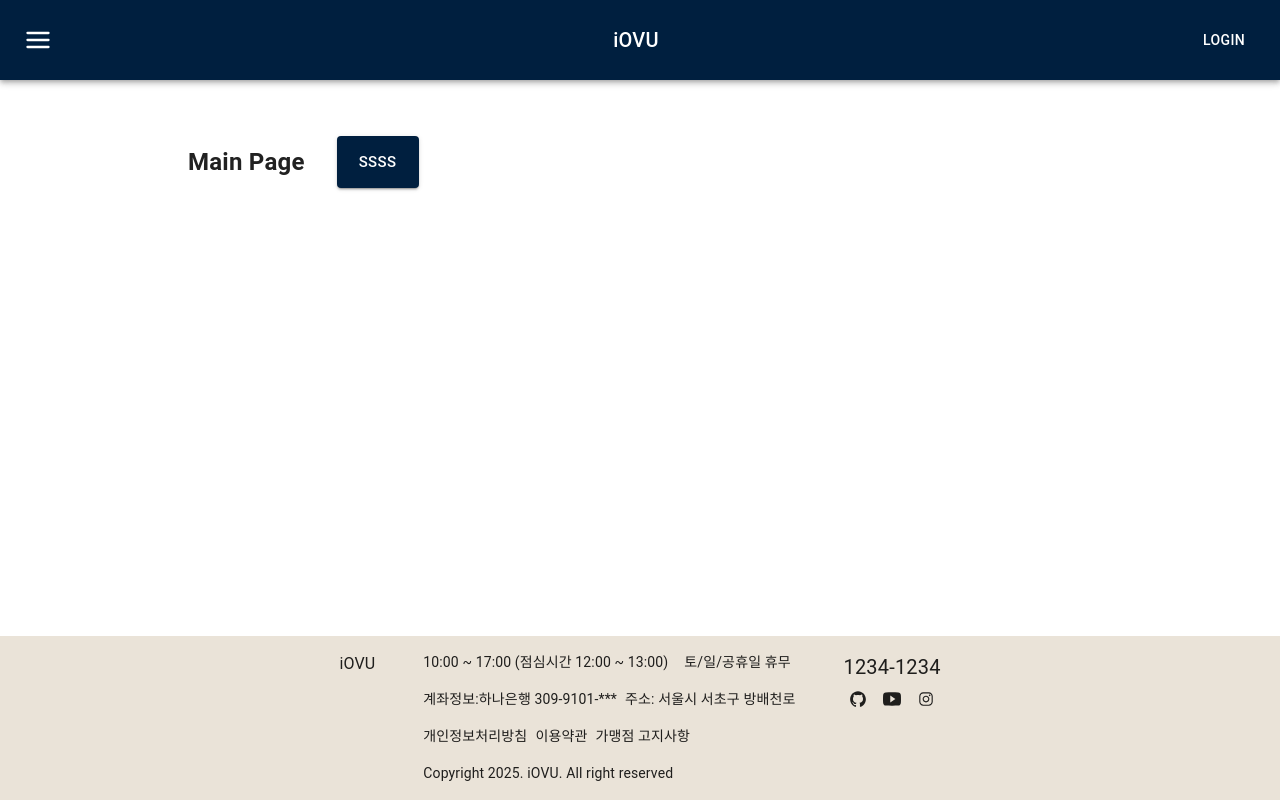
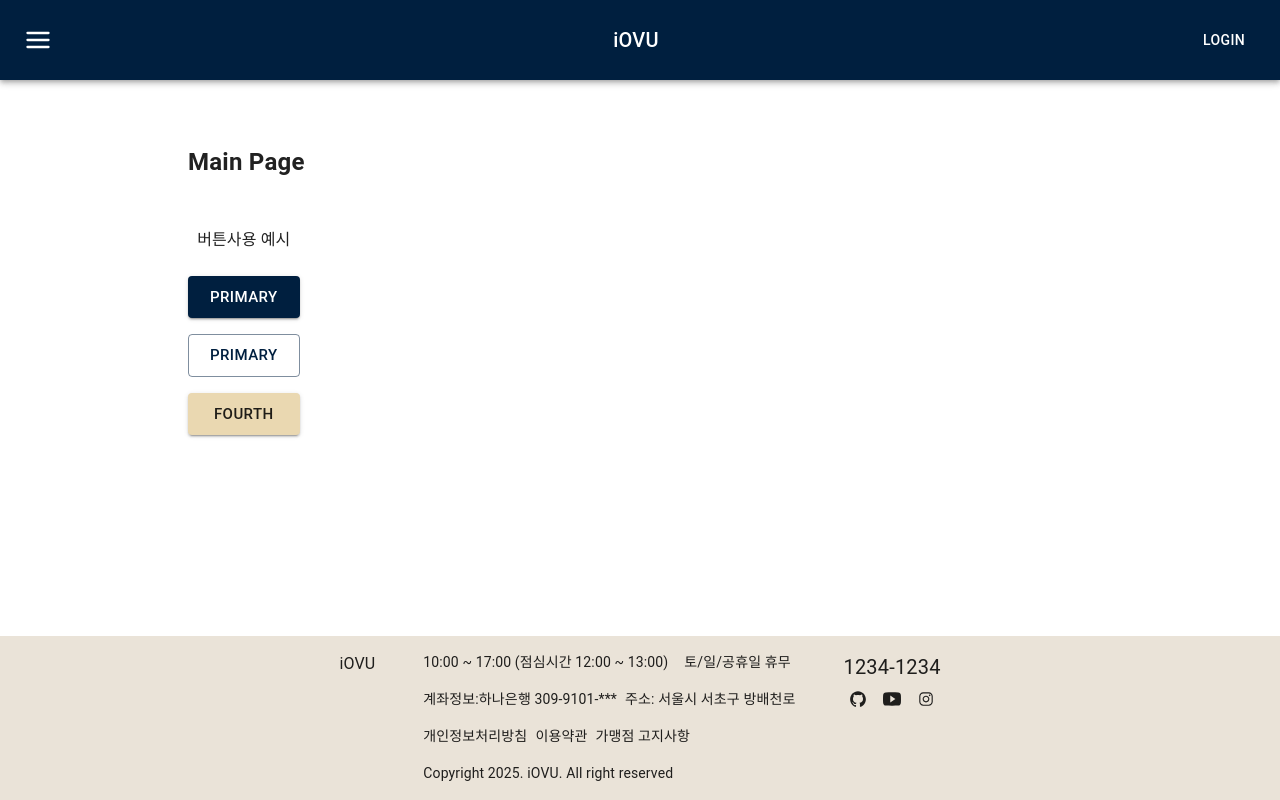
Before and after one commit to sunwook-dev/iOVU, a React (Create React App) app: page / in a window 1280 px wide. Built offline with nearby package versions, Linux system fonts and the light colour scheme.

Commit message:
주석 삭제

```diff
--- a/src/pages/Main.jsx
+++ b/src/pages/Main.jsx
@@ -1,6 +1,6 @@
 import React from "react";
 import CommonTitle from "../component/common/CommonTitle";
-import { Container } from "@mui/material";
+import { Box, Container } from "@mui/material";
 import CommonButton from "../component/common/CommonButton";
 import { useNavigate } from "react-router-dom";
 
@@ -11,9 +11,23 @@ const Main = () => {
   };
   return (
     <>
-      <Container sx={{ width: "1000px", display: "flex" }}>
+      <Container
+        sx={{
+          width: "1000px",
+          display: "flex",
+          flexDirection: "column",
+          alignItems: "flex-start",
+        }}
+      >
         <CommonTitle>Main Page</CommonTitle>
-        <CommonButton onClick={clickBtn}> ssss</CommonButton>
+        <Box sx={{ display: "flex", flexDirection: "column", p: 2 }}>
+          <p>버튼사용 예시</p>
+          <CommonButton onClick={clickBtn}> primary</CommonButton>
+          <CommonButton onClick={clickBtn} variant="outlined">
+            primary
+          </CommonButton>
+          <CommonButton color="fourth">fourth</CommonButton>
+        </Box>
       </Container>
     </>
   );
```
Also changed, not shown: src/mui/MuiProvider.jsx (+0 -9 lines).
